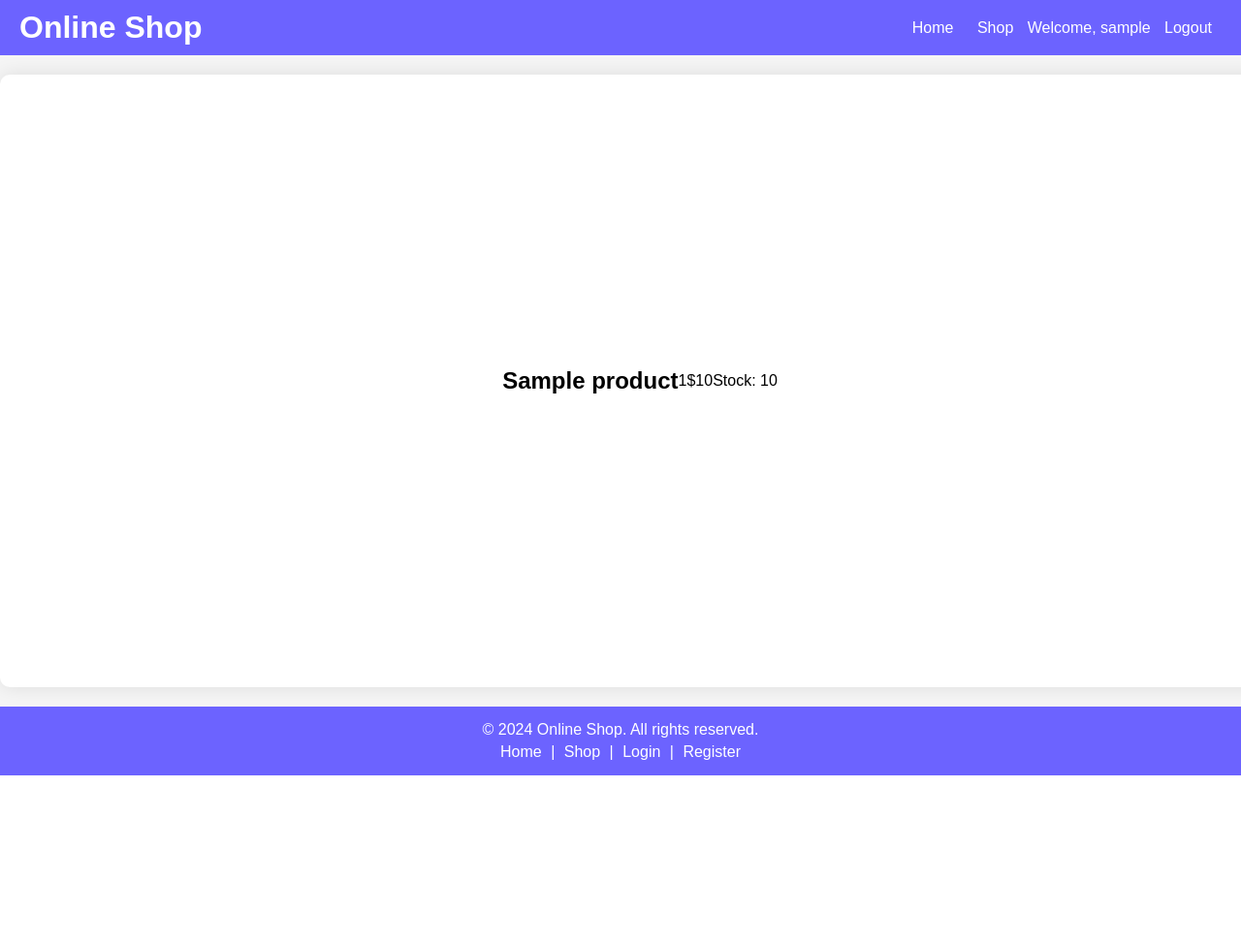
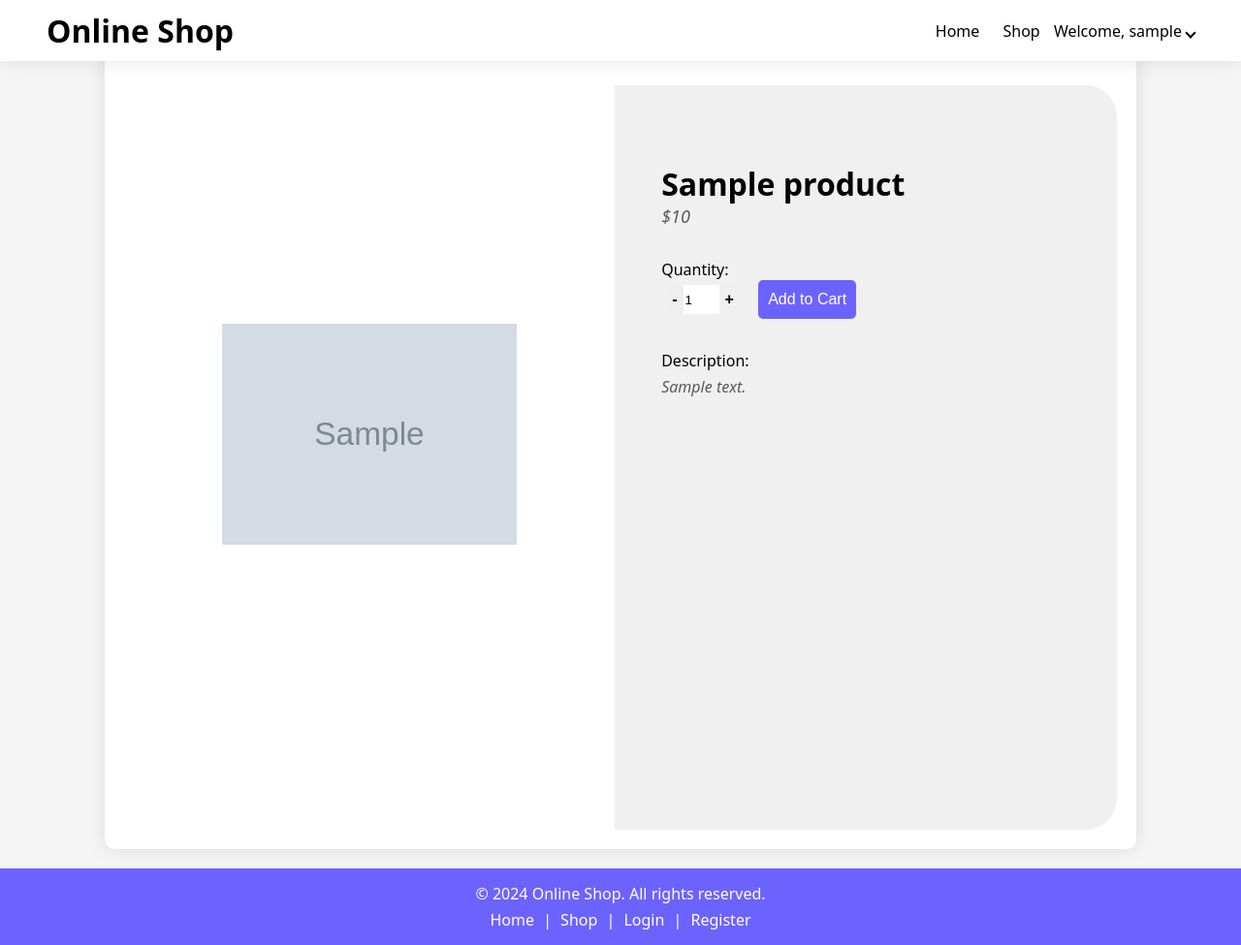
Before and after one commit to jaywmz/INF2003-Database-Systems-OnlineShopping, a Flask app: template src/templates/product.html in a window 1280 px wide. Shown: the whole page at 97% size. Before the commit the page ends 800 px from the top, so only its background shows below. Run offline with Flask 3, Linux system fonts and the light colour scheme; the visitor is signed in with stand-in values (Sample User, id 1); the template is opened without the code that fills it: most values are stand-ins (such as "Sample title", 1, 10 or a date in 2020); grey boxes marked "Sample" are stand-in pictures; parts of the project's set-up code (start-up, migrations or seed data) failed here and were passed over.

Commit message:
feat(UI): Update product page, navbar, and create new product viewing page

```diff
--- a/src/app.py
+++ b/src/app.py
@@ -126,6 +126,20 @@ def shop():
 
     return render_template('shop.html', products=products)
 
+@app.route('/product/<int:product_id>')
+def product(product_id):
+    # if 'customer_id' not in session or session.get('role') != 'customer':
+    #     return redirect(url_for('login'))
+
+    product = db_session.execute(text("""
+        SELECT p.id, p.name, p.description, p.weight, p.length, p.width, p.price, pi.image_link
+        FROM product p
+        JOIN product_image pi ON p.id = pi.product_id_fk
+        WHERE p.id = :product_id
+    """), {'product_id': product_id}).fetchone()
+
+    return render_template('product.html', product=product)
+
 @app.route('/edit_product/<int:product_id>', methods=['GET', 'POST'])
 def edit_product(product_id):
     if 'seller_id' not in session:
--- /dev/null
+++ b/src/static/css/products.css
@@ -0,0 +1,104 @@
+.page{
+    display: flex;
+    align-items: center;
+    justify-content: center;
+    height: 100%;
+    width: 100%;
+}
+.pagesplit{
+    display: flex;
+    align-items: center;
+    justify-content: center;
+    height: 80vh;
+    width: 50%;
+    flex-direction: column;
+}
+.prodimg{
+    object-fit:contain;
+    width: 60%;
+}
+.prodDetails{
+    background: #f0f0f0;
+    border-top-right-radius: 2em;
+    border-bottom-right-radius: 2em;
+    justify-content: flex-start;
+    align-items: start;
+    padding: 3em;
+    padding-top: 5em;
+    margin-top: 3em;
+}
+.prodFirstContainer{
+    display: flex;
+    flex-direction: column;
+    /* height: 20%; */
+    width: 100%;
+    padding-bottom: 2em;
+}
+.prodSecondAddItem{
+    display: flex;
+    /* height: 20%;  */
+    width: 100%;
+    flex-direction:column ;
+}
+.title{
+    font-size: xx-large;
+    font-weight: bolder;
+}
+.price{
+    font-size: large;
+    font-style: italic;
+    color: #5a5a5a;
+}
+
+.qty-input{
+    width: 50px;
+    height: 30px;
+    padding: 5px;
+    margin-right: 10px;
+    text-align: center;
+    display: flex;
+}
+
+input::-webkit-outer-spin-button,
+input::-webkit-inner-spin-button {
+    -webkit-appearance: none;
+    margin: 0; /* Removes default margin in Chrome */
+}
+.form{
+    display: flex;
+}
+
+.addtocart{
+    background: #6c63ff;
+    border: none;
+    border-radius: 5px;
+    color: #fff;
+    font-size: 16px;
+    cursor: pointer;
+    padding: 10px;
+    /* margin-top: 10px; */
+    margin-left: 30px;
+}
+.buttonQtyadjuster{
+    border: none;
+    border-radius: 5px;
+    color: black;
+    font-size: 16px;
+    font-weight: 700;
+    cursor: pointer;
+}
+.buttonQtyadjuster:hover{
+    background: #f0f0f0;
+}
+.product-qty{
+    display: flex;
+    align-items: center;
+    background: white;
+    border:none;
+}
+
+.description{
+    padding-top: 5px;
+    font-style: italic;
+    color: #5a5a5a;
+}
--- a/src/static/style.css
+++ b/src/static/css/style.css
@@ -1,6 +1,6 @@
 /* Existing styles */
 body {
-    font-family: 'Arial', sans-serif;
+    font-family:system-ui, -apple-system, BlinkMacSystemFont, 'Segoe UI', Roboto, Oxygen, Ubuntu, Cantarell, 'Open Sans', 'Helvetica Neue', sans-serif;
     background: #f5f5f5;
     margin: 0;
     padding: 0;
@@ -16,18 +16,67 @@ body {
 }
 
 header {
-    background: #6c63ff;
-    color: #fff;
+    background: white;
+    color: black;
     padding: 10px 0;
+    position:fixed;
+    top: 0;
+    z-index: 10;
+    width: 100%;
+    box-shadow: 0 0 20px rgba(0, 0, 0, 0.1);
+
 }
 
 .header-container {
-    max-width: 1400px;
+    max-width: 100%;
     margin: 0 auto;
-    padding: 0 20px;
+    padding: 0 3em;
     display: flex;
     justify-content: space-between;
     align-items: center;
+}
+/* Style the username */
+.username {
+    cursor: pointer;
+    position: relative; /* Ensure relative positioning for pseudo-element */
+}
+
+/* Arrow */
+.username::after {
+    content: "";
+    border: solid black;
+    border-width: 0 2px 2px 0;
+    display: inline-block;
+    padding: 3px;
+    margin-left: 5px; /* Adjust the margin as needed */
+    transform: rotate(45deg);
+}
+
+.dropdown {
+    position: relative;
+    display: inline-block;
+}
+.dropdown-content {
+    display: none;
+    position: absolute;
+    background-color: #f9f9f9;
+    min-width: 160px;
+    box-shadow: 0 8px 16px 0 rgba(0,0,0,0.2);
+    z-index: 1;
+}
+
+.dropdown-content a {
+    color: black;
+    padding: 12px 16px;
+    text-decoration: none;
+    display: block;
+}
+
+.dropdown-content a:hover {
+    background-color: #f1f1f1;
+}
+.dropdown:hover .dropdown-content {
+    display: block;
 }
 
 header h1 {
@@ -35,7 +84,7 @@ header h1 {
 }
 
 header nav a {
-    color: #fff;
+    color: black;
     text-decoration: none;
     margin: 0 10px;
 }
@@ -50,7 +99,7 @@ main {
     justify-content: center;
     align-items: center;
     width: 100%;
-    max-width: 1400px;
+    max-width: 80%;
     margin: 20px auto;
     padding: 20px;
     background: #fff;
@@ -264,12 +313,13 @@ tr:nth-child(even) {
 /* Additional styles for shop page */
 .shop-container {
     width: 100%;
-    max-width: 800px;
+    height: 100%;
+    /* max-width: 800px;
     margin: 0 auto;
     padding: 40px;
     background: #fff;
     border-radius: 10px;
-    box-shadow: 0 0 20px rgba(0, 0, 0, 0.1);
+    box-shadow: 0 0 20px rgba(0, 0, 0, 0.1); */
 }
 
 .shop-title {
@@ -287,15 +337,21 @@ tr:nth-child(even) {
 .product-list {
     list-style: none;
     padding: 0;
+    display: grid;
+    grid-template-columns: repeat(3, minmax(0, 1fr));
+    gap:40px;
 }
 
 .product-item {
-    padding: 15px;
-    border-bottom: 1px solid #ddd;
+    /* padding: 15px; */
+    /* border-bottom: 1px solid #ddd; */
     display: flex;
     flex-direction: column;
     align-items: center;
     text-align: center;
+    height: 30vh;
+    background: #f0f0f0;
+    border-radius: 1rem;
 }
 
 .product-item:last-child {
@@ -303,15 +359,20 @@ tr:nth-child(even) {
 }
 
 .product-image-container {
-    width: 100px;
+    /* width: 100px;
     height: 100px;
     overflow: hidden;
+    margin-bottom: 10px; */
+    overflow: hidden;
     margin-bottom: 10px;
+    border-top-left-radius: 1em;
+    border-top-right-radius: 1em;
+    width: 100%;
 }
 
 .product-image {
     width: 100%;
-    height: auto;
+    /* height: 70%; */
 }
 
 .product-details {
--- a/src/templates/base.html
+++ b/src/templates/base.html
@@ -4,7 +4,8 @@
     <meta charset="UTF-8">
     <meta name="viewport" content="width=device-width, initial-scale=1.0">
     <title>{% block title %}Online Shop{% endblock %}</title>
-    <link rel="stylesheet" href="{{ url_for('static', filename='style.css') }}">
+    <link rel="stylesheet" href="{{ url_for('static', filename='css/style.css') }}">
+    <link rel="stylesheet" href="{{ url_for('static', filename='css/products.css') }}">
     <link rel="stylesheet" href="https://cdnjs.cloudflare.com/ajax/libs/font-awesome/5.15.3/css/all.min.css">
 </head>
 <body>
@@ -16,8 +17,12 @@
                     <a href="{{ url_for('index') }}">Home</a>
                     <a href="{{ url_for('shop') }}">Shop</a>
                     {% if 'username' in session %}
-                    <span>Welcome, {{ session['username'] }}</span>
-                    <a href="{{ url_for('logout') }}">Logout</a>
+                    <div class="dropdown">
+                        <span class="username">Welcome, {{ session['username'] }}</span>
+                        <div class="dropdown-content">
+                            <a href="{{ url_for('logout') }}">Logout</a>
+                        </div>
+                    </div>
                     {% else %}
                     <a href="{{ url_for('login') }}">Login</a>
                     <a href="{{ url_for('register') }}">Register</a>
--- a/src/templates/product.html
+++ b/src/templates/product.html
@@ -1,8 +1,52 @@
-{% extends 'base.html' %}
+    {% extends 'base.html' %}
 
-{% block content %}
-<h2>{{ product.product_category_name }}</h2>
-<p>{{ product.product_description_length }}</p>
-<p>${{ product.price }}</p>
-<p>Stock: {{ product.stock }}</p>
-{% endblock %}
+    {% block content %}
+    <div class="page">
+        <div class="pagesplit prodimg">
+            <img class="prodimg" src="{{ url_for('static', filename=product.image_link) }}"
+                alt="{{ product.product_name }}">
+        </div>
+        <div class="pagesplit prodDetails">
+            <div class="prodFirstContainer">
+                <div class="title">{{ product.name }}</div>
+                <div class="price">${{ product.price }}</div>
+            </div>
+            <div class="prodSecondAddItem">
+                <div>Quantity:</div>
+                <form class="form">
+                    <div class="qty-input">
+                        <button class="buttonQtyadjuster" data-action="minus" type="button"> - </button>
+                        <input class="product-qty" type="number" name="product-qty" min="0" max="10" value="1">
+                        <button class="buttonQtyadjuster" data-action="add" type="button"> + </button>
+                    </div>
+                    <button class="addtocart" type="submit">Add to Cart</button>
+                </form>
+            </div>
+            <p>
+                <div>Description:</div>
+                <div class="description">{{ product.description }}</div>
+            </p>
+            <!-- <p>Description:</p>
+            <p>{{ product.description }}</p> -->
+
+        </div>
+    </div>
+    <script>
+        document.querySelectorAll('.buttonQtyadjuster').forEach(button => {
+            button.addEventListener('click', (e) => {
+                e.preventDefault();
+                const action = button.getAttribute('data-action');
+                const input = button.parentElement.querySelector('.product-qty');
+                let value = parseInt(input.value);
+
+                if (action === 'minus' && value > 0) {
+                    value--;
+                } else if (action === 'add' && value < parseInt(input.getAttribute('max'))) {
+                    value++;
+                }
+
+                input.value = value;
+            });
+        });
+    </script>
+    {% endblock %}
--- a/src/templates/shop.html
+++ b/src/templates/shop.html
@@ -8,7 +8,7 @@
     <h2 class="shop-subtitle">Products</h2>
     <ul class="product-list">
         {% for product in products %}
-        <li class="product-item">
+        <a href="{{ url_for('product', product_id=product.id) }}" class="product-item">
             <div class="product-image-container">
                 <img src="{{ url_for('static', filename=product.image_link) }}" alt="{{ product.name }}" class="product-image">
             </div>
@@ -16,7 +16,7 @@
                 <span class="product-name">{{ product.name }}</span>
                 <span class="product-price">${{ product.price }}</span>
             </div>
-        </li>
+        </a>
         {% endfor %}
     </ul>
 </div>
```
